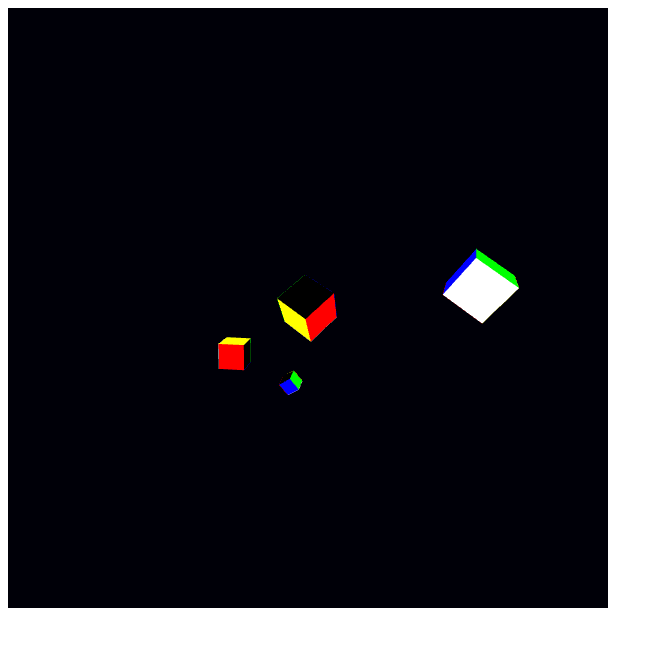
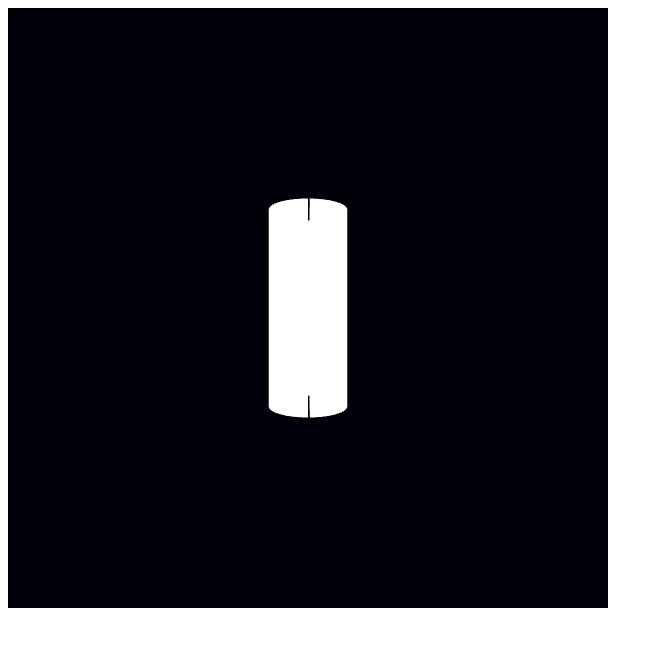
Before and after one commit to BabitsPaul/planetcubus, a plain HTML site: page main.html in a window 1280 px wide. Shown: the whole page, without its empty margins (0-663 px from the left). Drawn offline with Linux system fonts and the light colour scheme; animation ran at ten frames a second.

Commit message:
cylinder added (bugged)

```diff
--- a/coordsys.js
+++ b/coordsys.js
@@ -1,3 +1,5 @@
+//TESTING PURPOSE ONLY
+
 //calibration
 var axisLength = 5;
 var xAxisColor = [1, 0, 0, 1],
@@ -12,9 +14,9 @@ function initCoordSys()
 		colorBuffer;
 
 	var vertices = [
-		0, 0, 0,	axisLength, 0, 0,	//x-axis
-		0, 0, 0,	0, axisLength, 0,	//y-axis
-		0, 0, 0,	0, 0, axisLength	//z-axis
+		-axisLength, 0, 0,	axisLength, 0, 0,	//x-axis
+		0, -axisLength, 0,	0, axisLength, 0,	//y-axis
+		0, 0, -axisLength,	0, 0, axisLength	//z-axis
 	];
 
 	var colors = [].concat(
@@ -22,9 +24,6 @@ function initCoordSys()
 		yAxisColor, yAxisColor,
 		zAxisColor, zAxisColor
 	);
-
-	console.log(colors.length);
-	console.log(vertices.length)
 
 	vertexBuffer = gl.createBuffer();
 	gl.bindBuffer(gl.ARRAY_BUFFER, vertexBuffer);
@@ -45,6 +44,6 @@ function initCoordSys()
 		gl.bindBuffer(gl.ARRAY_BUFFER, vertexBuffer);
 		gl.vertexAttribPointer(context.shader.vertexPositionAttribute, vertexBuffer.itemSize, gl.FLOAT, false, 0, 0);
 
-		gl.drawArrays(gl.LINES, vertexBuffer.numItems, gl.FLOAT);
+		gl.drawArrays(gl.LINES, 0, vertexBuffer.numItems);
 	}
 }
--- /dev/null
+++ b/cylinder.js
@@ -0,0 +1,108 @@
+function buildCylinder(radius, height, density, colorTop, colorSide, colorBottom)
+{
+	var verticesTop = [0, 0, height / 2],
+		verticesBottom = [0, 0, -height / 2],
+		verticesSide = [];
+
+	for(var i = 0; i <= Math.PI * 2; i += Math.PI / (density * 2))
+	{
+		verticesTop.push(Math.sin(i), -height /2, Math.cos(i));
+		verticesBottom.push(Math.sin(i), height / 2, Math.cos(i));
+		verticesSide.push(Math.sin(i), -height /2, Math.cos(i));
+		verticesSide.push(Math.sin(i), height / 2, Math.cos(i));
+	}
+
+	var cylinderTopBuffer = gl.createBuffer();
+	gl.bindBuffer(gl.ARRAY_BUFFER, cylinderTopBuffer);
+	gl.bufferData(gl.ARRAY_BUFFER, new Float32Array(verticesTop), gl.STATIC_DRAW);
+	cylinderTopBuffer.itemSize = 3;
+	cylinderTopBuffer.numItems = verticesTop.length / 3;
+
+	var cylinderBottomBuffer = gl.createBuffer();
+	gl.bindBuffer(gl.ARRAY_BUFFER, cylinderBottomBuffer);
+	gl.bufferData(gl.ARRAY_BUFFER, new Float32Array(verticesBottom), gl.STATIC_DRAW);
+	cylinderBottomBuffer.itemSize = 3;
+	cylinderBottomBuffer.numItems = verticesBottom.length / 3;
+
+	var cylinderSideBuffer = gl.createBuffer();
+	gl.bindBuffer(gl.ARRAY_BUFFER, cylinderSideBuffer);
+	gl.bufferData(gl.ARRAY_BUFFER, new Float32Array(verticesSide), gl.STATIC_DRAW);
+	cylinderSideBuffer.itemSize = 3;
+	cylinderSideBuffer.numItems = verticesSide.length / 3;
+
+	var cylinderColorTopBuffer,
+		cylinderColorSideBuffer,
+		cylinderColorBottomBuffer;
+
+	if(colorTop && colorSide && colorBottom)
+	{
+		var topColorArr = [],
+			bottomColorArr = [];
+		for(var i = 0; i < cylinderTopBuffer.numItems; i++)
+		{
+			topColorArr.push(colorTop);
+			bottomColorArr.push(colorBottom);
+		}
+
+		var sideColorArr = [];
+		for(var i = 0 ; i < cylinderSideBuffer.numItems ; i++)
+		{
+			sideColorArr.push(colorSide);
+		}
+
+		cylinderColorTopBuffer = gl.createBuffer();
+		gl.bindBuffer(gl.ARRAY_BUFFER, cylinderColorTopBuffer);
+		gl.bufferData(gl.ARRAY_BUFFER, new Float32Array(topColorArr), gl.STATIC_DRAW);
+		cylinderColorTopBuffer.itemSize = 4;
+		cylinderColorTopBuffer.numItems = cylinderTopBuffer.numItems;
+
+		cylinderColorBottomBuffer = gl.createBuffer();
+		gl.bindBuffer(gl.ARRAY_BUFFER, cylinderColorBottomBuffer);
+		gl.bufferData(gl.ARRAY_BUFFER, new Float32Array(bottomColorArr), gl.STATIC_DRAW);
+		cylinderColorBottomBuffer.itemSize = 4;
+		cylinderColorBottomBuffer.numItems = cylinderBottomBuffer.numItems;
+
+		cylinderColorSideBuffer = gl.createBuffer();
+		gl.bindBuffer(gl.ARRAY_BUFFER, cylinderColorSideBuffer);
+		gl.bufferData(gl.ARRAY_BUFFER, new Float32Array(sideColorArr), gl.STATIC_DRAW);
+		cylinderColorSideBuffer.itemSize = 4;
+		cylinderColorSideBuffer.numItems =  cylinderSideBuffer.numItems;
+	}
+
+	var cylinder = {
+		top: cylinderTopBuffer,
+		bottom: cylinderBottomBuffer,
+		side: cylinderSideBuffer,
+		topColor: cylinderColorTopBuffer,
+		bottomColor: cylinderColorBottomBuffer,
+		sideColor: cylinderColorSideBuffer
+	};
+
+	return function(context){
+		gl.bindBuffer(gl.ARRAY_BUFFER, cylinder.topColor);
+		gl.vertexAttribPointer(context.shader.vertexColorAttribute, cylinder.topColor.itemSize, gl.FLOAT, false, 0, 0);
+
+		gl.bindBuffer(gl.ARRAY_BUFFER, cylinder.top);
+		gl.vertexAttribPointer(context.shader.vertexPositionAttribute, cylinder.top.itemSize, gl.FLOAT, false, 0, 0);
+
+		gl.drawArrays(gl.TRIANGLE_FAN, 0, cylinder.top.numItems);
+
+
+		gl.bindBuffer(gl.ARRAY_BUFFER, cylinder.bottomColor);
+		gl.vertexAttribPointer(context.shader.vertexColorAttribute, cylinder.topColor.itemSize, gl.FLOAT, false, 0, 0);
+
+		gl.bindBuffer(gl.ARRAY_BUFFER, cylinder.bottom);
+		gl.vertexAttribPointer(context.shader.vertexPositionAttribute, cylinder.bottom.itemSize, gl.FLOAT, false, 0, 0);
+
+		gl.drawArrays(gl.TRIANGLE_FAN, 0, cylinder.bottom.numItems);
+
+
+		gl.bindBuffer(gl.ARRAY_BUFFER, cylinder.sideColor);
+		gl.vertexAttribPointer(context.shader.vertexColorAttribute, cylinder.sideColor.itemSize, gl.FLOAT, false, 0, 0);
+
+		gl.bindBuffer(gl.ARRAY_BUFFER, cylinder.side);
+		gl.vertexAttribPointer(context.shader.vertexPositionAttribute, cylinder.side.itemSize, gl.FLOAT, false, 0, 0);
+
+		gl.drawArrays(gl.TRIANGLE_STRIP, 0, cylinder.side.numItems);
+	}
+}
--- a/main.html
+++ b/main.html
@@ -8,6 +8,7 @@
 		<script src="cube.js"></script>
 		<script src="ui.js"></script>
 		<script src="coordsys.js"></script>
+		<script src="cylinder.js"></script>
 		<script src="main.js"></script>
 	</body>
 </html>
--- a/main.js
+++ b/main.js
@@ -73,29 +73,32 @@ function buildSceneGraph()
 {
 	root = sg.root();
 
-	//root.append(sg.drawCoordSys);
 	root.append(cameraTransformNode);
 
 	//center of solar system
 	var center = sg.translate(0, 0, -9);
 	cameraTransformNode.append(center);
 
-	center.append(createObject(sg.drawCube(), 1, 45, 45));
+	center.append(sg.draw(buildCylinder(2, 5, 40, [1, 0, 0, 1], [0, 1, 0, 1], [0, 0, 1, 1])));
 
-	var planet1 = createObject(sg.drawCube(), 1, 45, 45);
-	var planet1Orbit = createOrbitingObject(planet1, 4, 2, 20, 0);
-	center.append(planet1Orbit);
+	/*
+	center.append(sg.drawCoordSys());
 
-	var planet2 = createObject(sg.drawCube(), 0.5, 45, 45);
-	var planet2Orbit = createOrbitingObject(planet2, 6, 1.5, 20, 0);
-	center.append(planet2Orbit);
+	center.append(createPlanet(sg.drawCube(), 1, 45, 45).top);
 
-	var moon1_1 = createObject(sg.drawCube(), 0.5, 45, 45, 0.5, 0.5, 0.5);
-	var moon1_1Orbit = createOrbitingObject(moon1_1, 3, 0.5, 0, 0);
-	planet2.append(moon1_1Orbit);
+	var planet1 = createPlanet(sg.drawCube(), 1, 45, 45);
+	var planet1Orbit = createPlanetOrbit(planet1.top, 4, 2, 20, 0);
+	center.append(planet1Orbit.top);
+
+	var planet2 = createPlanet(sg.drawCube(), 0.5, 45, 45);
+	var planet2Orbit = createPlanetOrbit(planet2.top, 6, 1.5, 20, 0);
+	center.append(planet2Orbit.top);
+
+	var moon1_1 = createPlanet(sg.drawCube(), 0.5, 45, 45, 0.5, 0.5, 0.5);
+	var moon1_1Orbit = createPlanetOrbit(moon1_1.top, 3, 0.5, 0, 0);
+	planet2.top.append(moon1_1Orbit.top);
+	*/
 }
-
-//TODO incorrectly appended, orbiting objects rely on rotation of object
 
 /*
 * obj: object that orbits around an implicit center (0,0,0)
@@ -103,12 +106,17 @@ function buildSceneGraph()
 * rS: rotation-speed on orbit
 * otx: orbital tilt of object on x-axis (z-x-plane as reference = 0deg)
 * otz: orbital tilt of object on z-axis (z-x-plane as reference = 0deg)
+*
+* return: {
+*	top = this node is the child node that gets added to parents
+*	bottom = and children should be appended to this node, to avoid uninteded effects to child-nodes (scaling, rotation, etc.)
+* }
 */
-function createOrbitingObject(obj, radius , rS, oTx, oTz)
+function createPlanetOrbit(obj, radius , rS, oTx, oTz)
 {
-	var rotation = sg.autoRotate(0, rS, 0);
 	var orbitalTiltX = sg.rotateX(oTx);
 	var orbitalTiltZ = sg.rotateZ(oTz);
+	var rotation = sg.autoRotate(0, rS, 0);
 	var translate = sg.translate(radius, 0, 0);
 
 	orbitalTiltX.append(orbitalTiltZ);
@@ -116,7 +124,10 @@ function createOrbitingObject(obj, radius , rS, oTx, oTz)
 	rotation.append(translate);
 	translate.append(obj);
 
-	return orbitalTiltX;
+	return {
+		top: orbitalTiltX,
+		bottom: translate
+	};
 }
 
 /*
@@ -124,8 +135,13 @@ function createOrbitingObject(obj, radius , rS, oTx, oTz)
 * rS: rotation-speed around y-axis
 * atx: axial tilt, on x-axis (z-x-plane as reference)
 * atz: axial tilt, on z-axis (z-x-plane as reference)
+*
+* return: {
+*	top = this node is the child node that gets added to parents
+*	bottom = and children should be appended to this node, to avoid uninteded effects to child-nodes (scaling, rotation, etc.)
+* }
 */
-function createObject(obj, rS, aTx, aTz , sX, sY, sZ)
+function createPlanet(obj, rS, aTx, aTz , sX, sY, sZ)
 {
 	sX = sX || 1;
 	sY = sY || 1;
@@ -144,7 +160,10 @@ function createObject(obj, rS, aTx, aTz , sX, sY, sZ)
 	selfRotation.append(scaling);
 	scaling.append(obj);
 
-	return axialTiltX;
+	return {
+		top: axialTiltX,
+		bottom: axialTiltZ
+	};
 }
 
 //////////////////////////////////////////////////////////////////////////////////////////
@@ -184,11 +203,6 @@ function tick()
 
 function draw()
 {
-	drawCoordSys(context);
-
-	//refresh view matrix
-	updateViewMatrix(context);
-
 	//setup viewport and clear canvas
 	gl.viewport(0, 0, gl.viewportWidth, gl.viewportHeight);
 	gl.clear(gl.COLOR_BUFFER_BIT | gl.DEPTH_BUFFER_BIT);
--- a/ui.js
+++ b/ui.js
@@ -1,18 +1,19 @@
 //calibration
 var rotateSensitivity = .003;
 var moveSensivity = .1;
-
-var	cameraPosition,
-	cameraOrientation;
 
 var mouse;
 
 var cameraTransformNode;
 
-function updateViewMatrix(context)
-{
-	cameraTransformNode.matrix = mat4.multiply(mat4.create(), cameraPosition, cameraOrientation);
-}
+/*
+var rotateX,
+	rotateY,
+	pos;
+*/
+
+var cameraPosition,
+	cameraOrientation;
 
 function initUI(canvas)
 {
@@ -27,8 +28,13 @@ function initUI(canvas)
 
 	cameraTransformNode = new TransformationSGNode(mat4.create());
 
-	cameraPosition = mat4.create();
-	cameraOrientation = mat4.create();
+	/*
+	rotateX = rotateY = 0;
+	pos = [0, 0, 0];
+	*/
+
+	cameraPosition = mat4.identity(mat4.create());
+	cameraOrientation = mat4.identity(mat4.create());
 
 	canvas.addEventListener('mousedown' , function(event){
 		mouse.pressed = true;
@@ -87,10 +93,13 @@ function initUI(canvas)
 */
 function moveCamera(dx, dz)
 {
-	var move = mat4.translate(mat4.create(), mat4.create(), [dx * moveSensivity, 0, dz * moveSensivity]);
-	move = mat4.multiply(mat4.create(), move, cameraOrientation);
+	//TODO reacts properly, until camera is rotated
+	var tmp = mat4.translate(mat4.create(), mat4.create(), [dx * moveSensivity, 0, dz * moveSensivity]);
+	tmp = mat4.multiply(mat4.create(), cameraOrientation, tmp);
 
-	cameraPosition = mat4.multiply(mat4.create(), cameraPosition, move);
+	cameraPosition = mat4.multiply(mat4.create(), cameraPosition, cameraOrientation);
+
+	cameraTransformNode.matrix = cameraPosition;//mat4.multiply(mat4.create(), cameraPosition, cameraOrientation);
 }
 
 /*
@@ -99,6 +108,10 @@ function moveCamera(dx, dz)
 */
 function rotateCamera(dalpha, dbeta)
 {
-	cameraOrientation = mat4.rotateX(mat4.create(), cameraOrientation, dalpha * rotateSensitivity);
-	cameraOrientation = mat4.rotateY(mat4.create(), cameraOrientation, dbeta * rotateSensitivity);
+	var tmp = mat4.rotateX(mat4.create(), mat4.create(), dalpha * rotateSensitivity);
+	tmp = mat4.rotateY(mat4.create(), tmp, dbeta * rotateSensitivity);
+
+	cameraOrientation = mat4.multiply(mat4.create(), cameraOrientation, tmp);
+
+	cameraTransformNode.matrix = mat4.multiply(mat4.create(), cameraTransformNode.matrix, tmp);
 }
```
